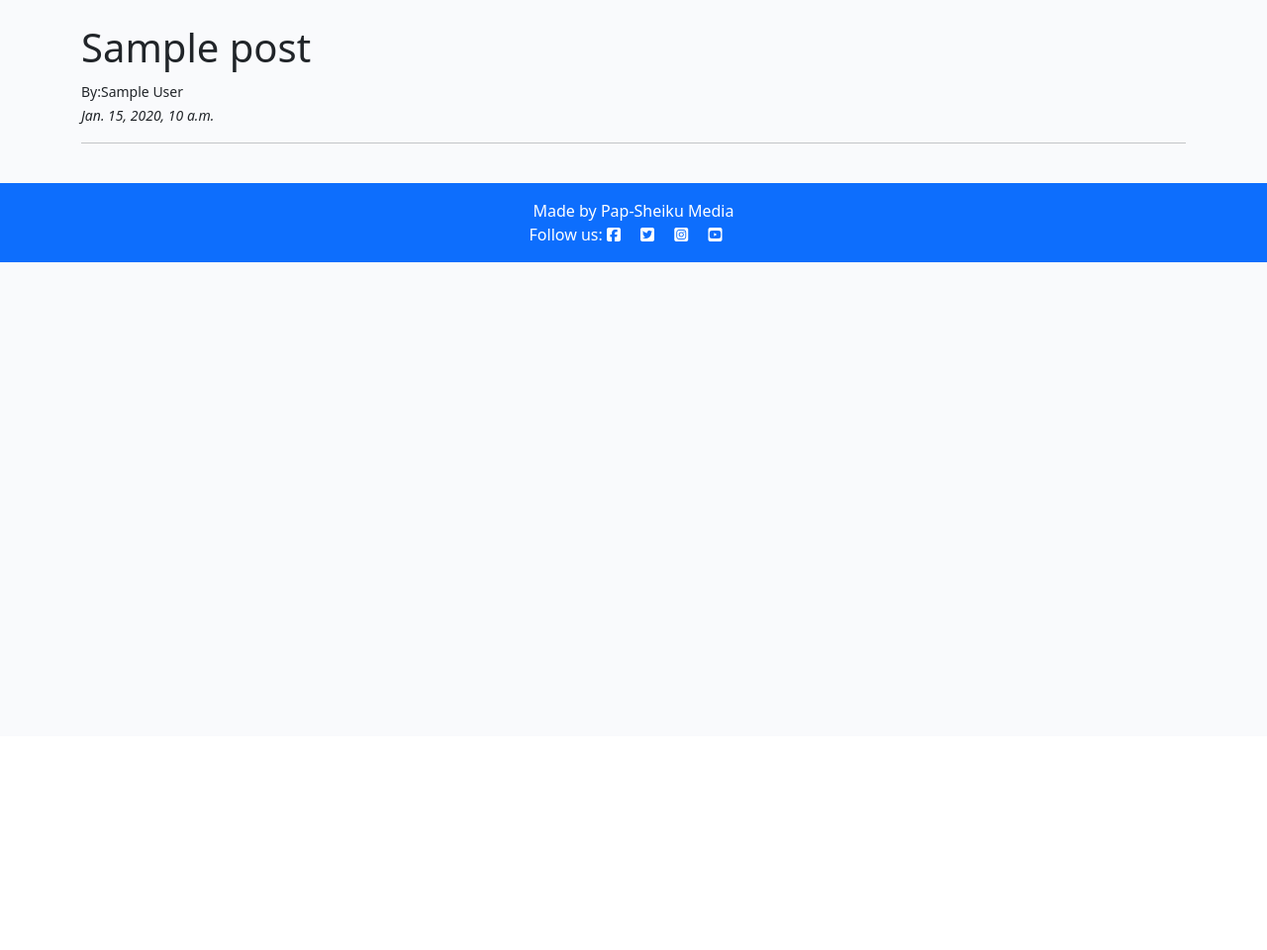
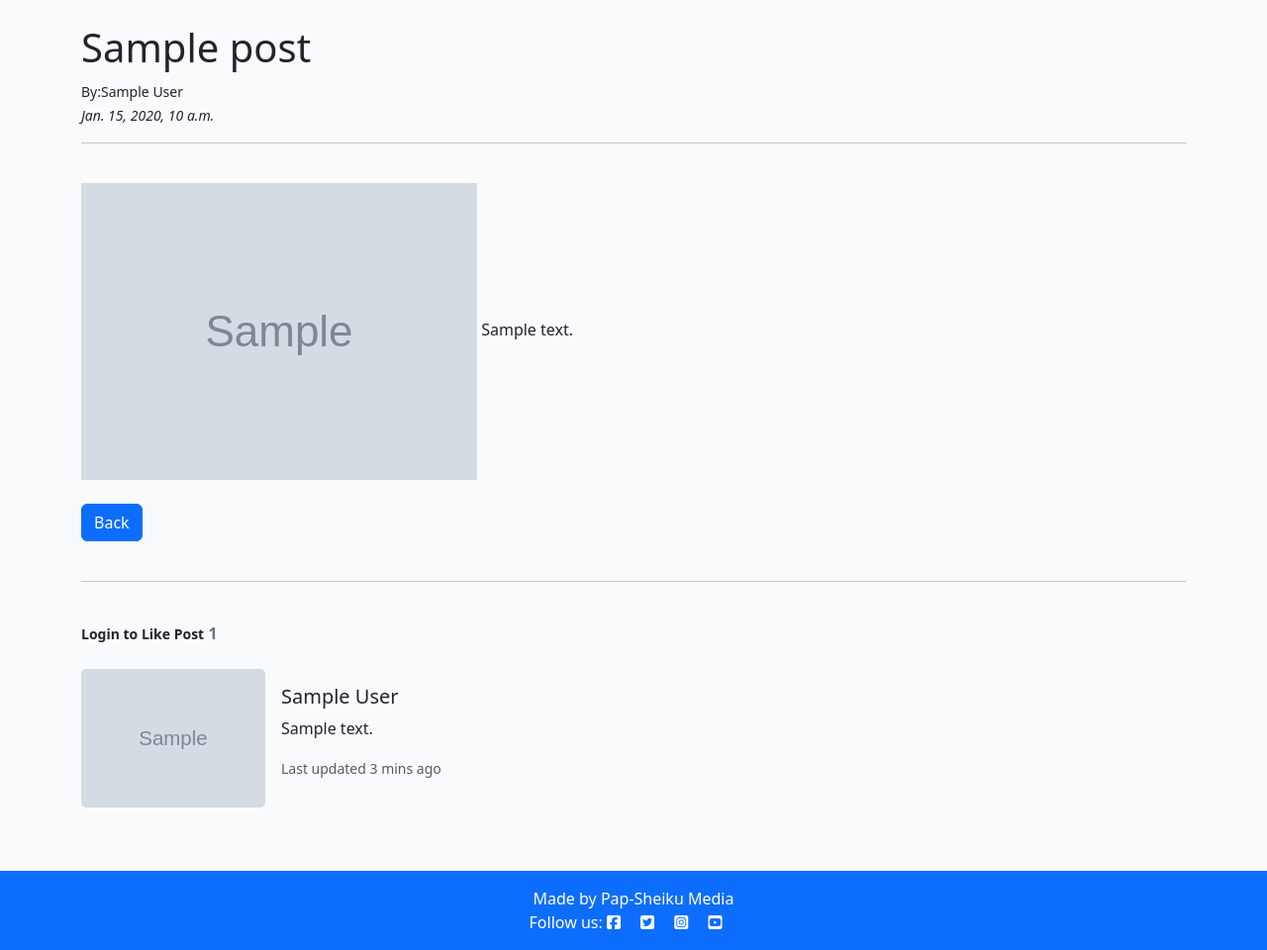
Before and after one commit to gassama94/Foreign-room, a Django app: page /article/1 in a window 1280 px wide. Shown: the part 56-1016 px from the top of the page at 99% size. Before the commit the page ends 321 px from the top, so only its background shows below. Run offline with Django 3.2, Linux system fonts and the light colour scheme; tables that the repository leaves empty hold one stand-in row (values such as "Sample post"); grey boxes marked "Sample" are stand-in pictures; some libraries are stand-ins or nearby versions.

Commit message:
added user prodile picture and bio

```diff
--- a/blog/forms.py
+++ b/blog/forms.py
@@ -19,7 +19,7 @@ class PostForm(forms.ModelForm):
                   'title_tag',
                   'author',
                   'content',
-                  'featured_image')
+                  'header_image')
 
 
 widgets = {
--- a/blog/models.py
+++ b/blog/models.py
@@ -12,7 +12,7 @@ STATUS = ((0, "Draft"), (1, "Published"))
 class UserProfile(models.Model):
     user = models.OneToOneField(User, null=True, on_delete=models.CASCADE)
     bio = models.TextField()
-    featured_image = CloudinaryField('image', default='placeholder')
+    profile_img = models.ImageField(null=True, blank=True, upload_to='images/')
 
 
     def __str__(self):
@@ -26,7 +26,8 @@ class Post(models.Model):
         User, on_delete=models.CASCADE, related_name="blog_posts")
     content = RichTextField(blank=True, null=True)
     updated_on = models.DateTimeField(auto_now=True)
-    featured_image = CloudinaryField('image', default='placeholder')
+    # featured_image = CloudinaryField('image', default='placeholder')
+    header_image = models.ImageField(null=True, blank=True, upload_to='images/')
     # excerpt = models.TextField(blank=True, null=True)
     created_on = models.DateTimeField(auto_now_add=True)
     status = models. IntegerField(choices=STATUS, default=0)
--- a/foreignroom/settings.py
+++ b/foreignroom/settings.py
@@ -156,12 +156,14 @@ USE_TZ = True
 # https://docs.djangoproject.com/en/3.2/howto/static-files/
 
 STATIC_URL = '/static/'
-STATICFILES_STORAGE = 'cloudinary_storage.storage.StaticHashedCloudinaryStorage'
+# STATICFILES_STORAGE = 'cloudinary_storage.storage.StaticHashedCloudinaryStorage'
 STATICFILES_DIRS = [os.path.join(BASE_DIR, 'static')]
-STATIC_ROOT = os.path.join(BASE_DIR, 'staticfiles')
+# STATIC_ROOT = os.path.join(BASE_DIR, 'staticfiles')
+# STATIC_ROOT = (os.path.join(BASE_DIR, 'staticfiles'),)
 
 
 MEDIA_URL = '/media/'
+MEDIA_ROOT = os.path.join(BASE_DIR, 'media')
 DEFAULT_FILE_STORAGE = 'cloudinary_storage.storage.MediaCloudinaryStorage'
 
 # Default primary key field type
--- a/foreignroom/urls.py
+++ b/foreignroom/urls.py
@@ -15,6 +15,8 @@ Including another URLconf
 """
 from django.contrib import admin
 from django.urls import path, include
+from django.conf import settings
+from django.conf.urls.static import static
 
 urlpatterns = [
     path('admin/', admin.site.urls),
@@ -22,4 +24,4 @@ urlpatterns = [
     path('summernote/', include('django_summernote.urls')),
     path('accounts/', include('allauth.urls')),
 
-]
+]+ static(settings.MEDIA_URL, document_static=settings.MEDIA_ROOT)
--- a/requirements.txt
+++ b/requirements.txt
@@ -10,6 +10,7 @@ django-js-asset==2.1.0
 django-summernote==0.8.20.0
 gunicorn==21.2.0
 oauthlib==3.2.2
+Pillow==8.3.1
 psycopg2==2.9.7
 PyJWT==2.8.0
 python3-openid==3.2.0
--- a/templates/add_post.html
+++ b/templates/add_post.html
@@ -6,7 +6,7 @@
 <div>
   <div class="form-group">
     <form method="POST" enctype="multipart/form_data">
-      {% csrf_token%}
+      {% csrf_token %}
       <!--ck editor  -->
       {{ form.media }}
       <!--  -->
--- a/templates/article_details.html
+++ b/templates/article_details.html
@@ -20,8 +20,9 @@
 </small>
 <hr />
 <br />
-{% if "placeholder" in post.featured_image.url %}
-<img src="{{ post.featured_image.url }}" alt="" srcset="" />
+{% if post.header_image %}
+<img src="{{ post.header_image.url }}" alt="" srcset="" />
+{% endif %}
 <!--  -->
 {{ post.content|safe }}
 <br />
@@ -63,14 +64,15 @@
   <span class="text-secondary">{{ post.number_of_likes }} </span>
 </strong>
 <br /><br />
+
 <div class="card mb-3">
   <div class="row g-0">
     <div class="col-md-2">
-      {% if "placeholder" in post.featured_image.url %}
-      <img src="{{ post..featured_image.url }}" alt="" class="rounded-circle" />
-
-      {% endif %}
-      <img src="..." class="img-fluid rounded-start" alt="..." />
+      <img
+        src="{{ post.author.userprofile.profile_img.url }}"
+        alt=""
+        class="card-img"
+      />
     </div>
     <div class="col-md-10">
       <div class="card-body">
@@ -88,6 +90,4 @@
 
 <br /><br />
 <!--  -->
-{% endif %}
-<!--  -->
 {% endblock %}
```
Also changed, not shown: blog/migrations/0018_auto_20230920_0845.py (added), blog/migrations/0019_userprofile_profile_img.py (added).
